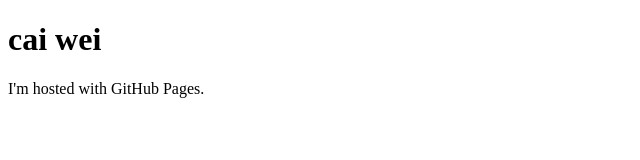
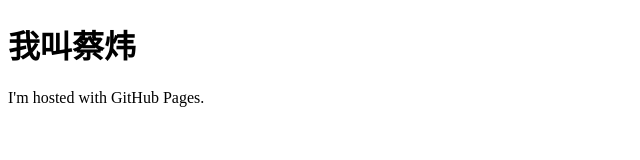
Before and after one commit to lvyoudashuju/caiwei.github.io, a plain HTML site: page index.html in a window 1280 px wide. Shown: the whole page, without its empty margins (0-640 px from the left). Drawn offline with Linux system fonts and the light colour scheme.

Commit message:
Update index.html

```diff
--- a/index.html
+++ b/index.html
@@ -1,7 +1,7 @@
 <!DOCTYPE html>
 <html>
 <body>
-<h1>cai wei</h1>
+<h1>我叫蔡炜</h1>
 <p>I'm hosted with GitHub Pages.</p>
 </body>
 </html>
```
